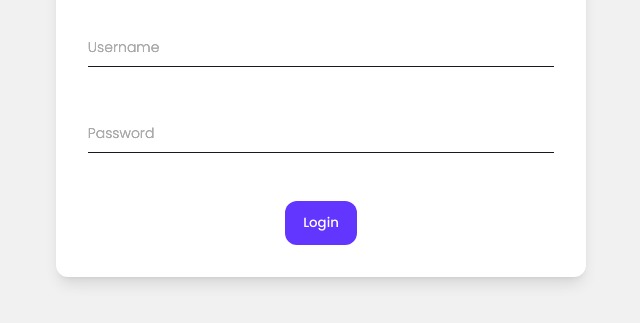
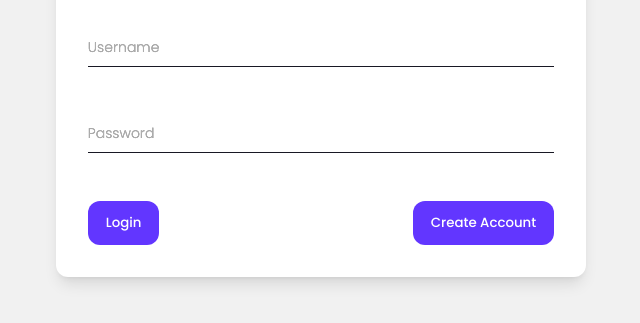
Before and after one commit to Bergmanser/Taal_Voor_Thuis, a plain HTML site: page login_tvt.html in a window 1280 px wide. Shown: the part 337-660 px from the top of the page, without its empty margins (319-959 px from the left). Drawn offline with Linux system fonts and the light colour scheme.

Commit message:
Commit 3 fix buttons

```diff
--- a/login_tvt.css
+++ b/login_tvt.css
@@ -139,6 +139,12 @@ button:hover {
   box-shadow: 0 10px 15px -3px rgb(0 0 0 / 0.1), 0 4px 6px -4px rgb(0 0 0 / 0.1);
 }
 
+.buttons-container {
+  display: flex;
+  justify-content: space-between;
+  gap: -50px;
+}
+
 /* Desktop Styles */
 @media (min-width: 900px) {
   .sign-up-form {
@@ -147,7 +153,7 @@ button:hover {
 
   /* Image / Branding */
 
-  .form-image {
+  /* .form-image {
     display: block;
     flex-basis: 45%;
     background-image: url("./assets/bg-black-square.png");
@@ -159,7 +165,7 @@ button:hover {
     height: 100%;
     object-fit: cover;
     border-radius: 12px 0 0 12px;
-  }
+  } */
 
   h1 {
     font-size: 32px;
--- a/login_tvt.html
+++ b/login_tvt.html
@@ -48,7 +48,10 @@
                       <label for="password">Password</label>
                     </div>
                   </div>
-                  <button type="submit">Login</button>
+                  <div class="buttons-container">
+                    <button type="submit">Login</button>
+                    <a href="sign-up_tvt.html"><button type="button">Create Account</button></a>
+                  </div>
                 </div>
               </form>
             </div>
--- a/sign-up_tvt.css
+++ b/sign-up_tvt.css
@@ -150,7 +150,7 @@ button:hover {
   .form-image {
     display: block;
     flex-basis: 45%;
-    background-image: url("./assets/bg-black-square.png");
+    background-image: url("./assets/MDB-Background.png");
     border-radius: 12px 0 0 12px;
   }
 
```
